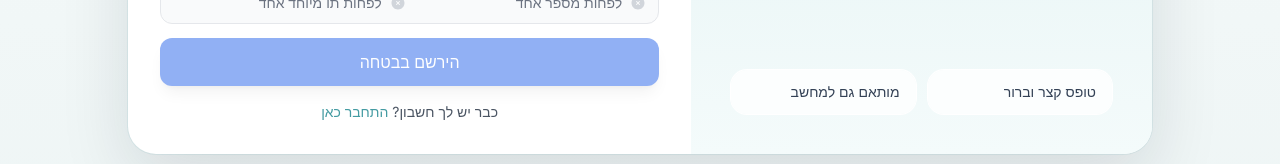
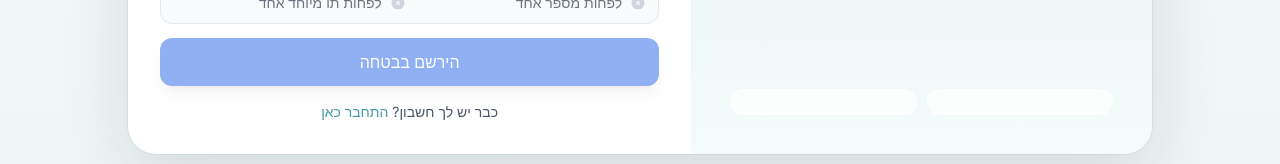
Before and after one commit to efratjamil/PhishTheSting_new, a React (Vite) app in the folder frontend/: page /register in a window 1280 px wide. Shown: the part 540-704 px from the top of the page. Built offline with nearby package versions, Linux system fonts and the light colour scheme; no server answers.

Commit message:
remove words

```diff
--- a/frontend/src/pages/register/Register.jsx
+++ b/frontend/src/pages/register/Register.jsx
@@ -28,8 +28,6 @@ const TEXT = {
 
   heroBody:
     "הירשמו כדי לנתח הודעות וקישורים חשודים, לשמור היסטוריית בדיקות ולקבל הסבר ברור לכל תוצאה.",
-  compactForm: "טופס קצר וברור",
-  desktopFit: "מותאם גם למחשב",
 
   genericError: "אירעה שגיאה, נסה שוב מאוחר יותר.",
 
```
